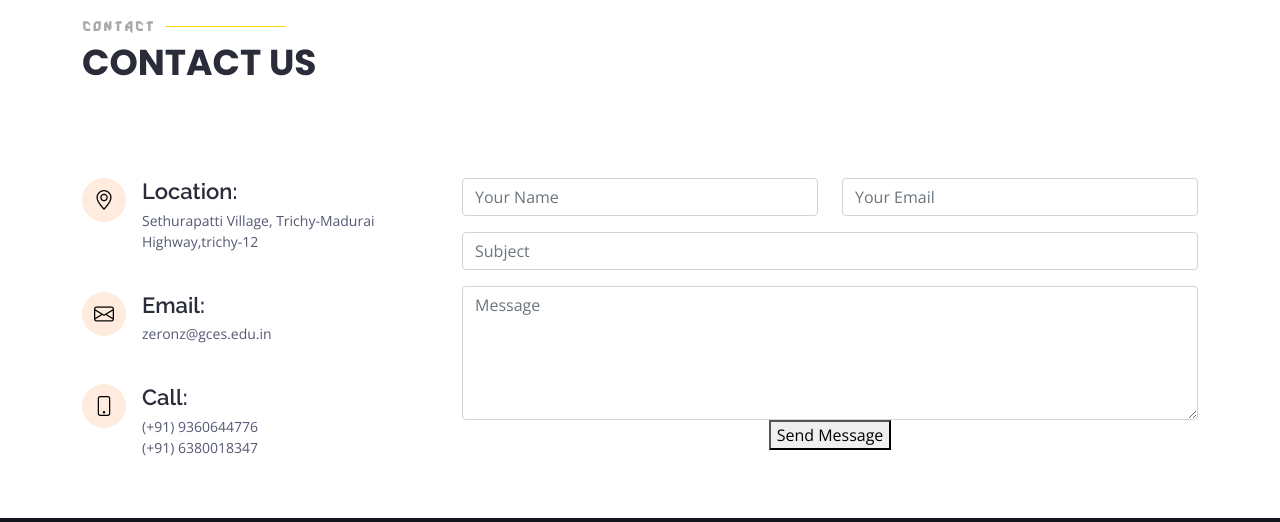
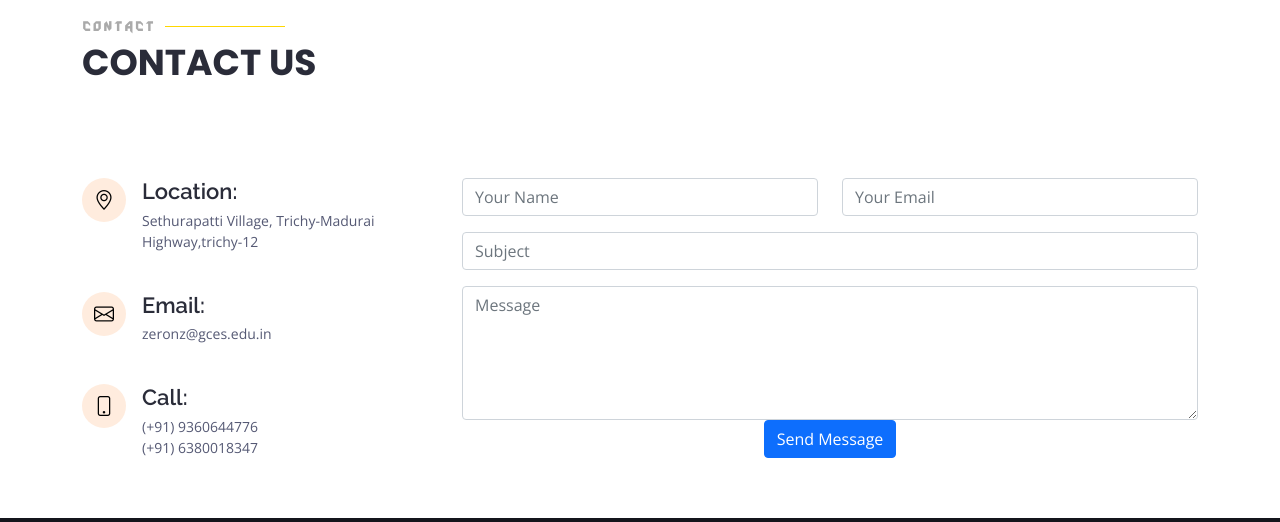
Before and after one commit to zeronz22/website, a plain HTML site: page index.html in a window 1280 px wide. Shown: the part 2959-3481 px from the top of the page. Drawn offline with nearby package versions, Linux system fonts and the light colour scheme.

Commit message:
Changed contact button

```diff
--- a/index.html
+++ b/index.html
@@ -510,7 +510,7 @@
               <div class="form-group mt-3">
                 <textarea class="form-control" name="message" rows="5" placeholder="Message" required></textarea>
               </div>
-              <div class="text-center"><button type="submit">Send Message</button></div>
+              <div class="text-center"><button type="submit" class="btn btn-primary">Send Message</button></div>
             </form>
 
           </div>
```
